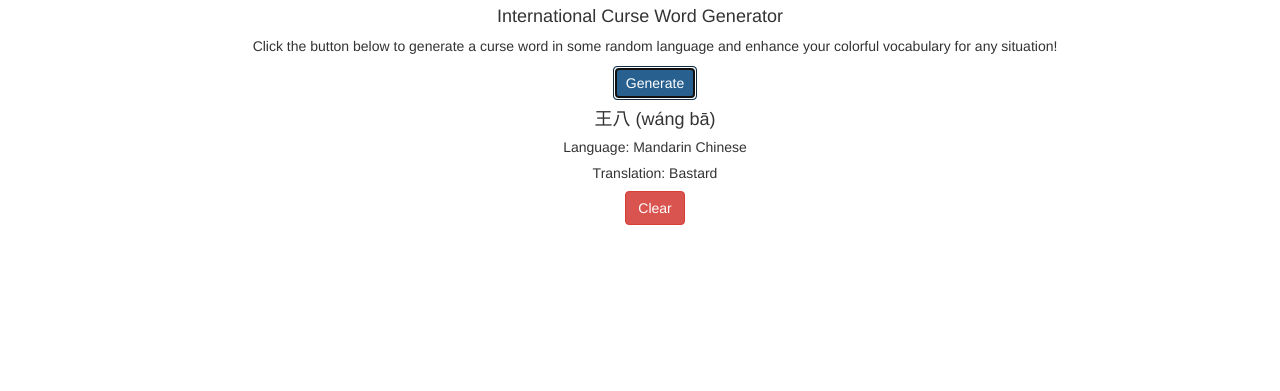
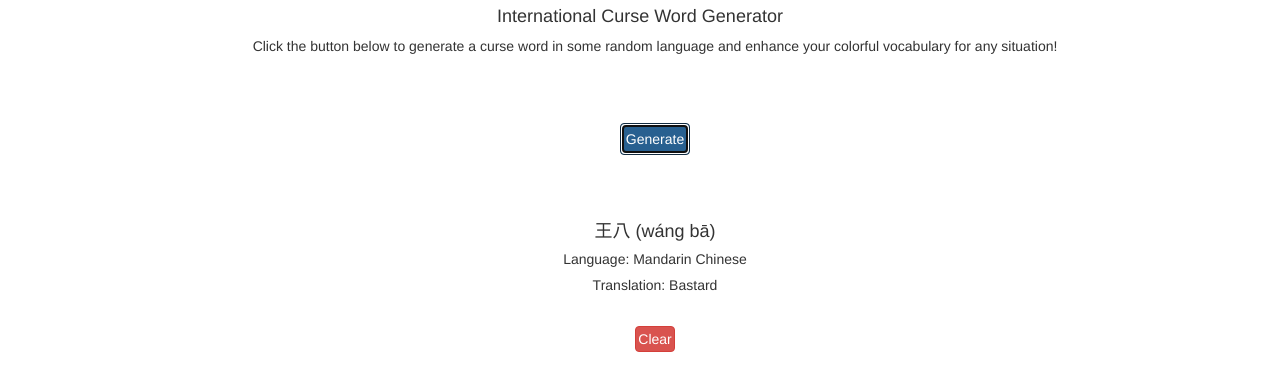
Before and after one commit to purcelllj/ngexcuse, a plain HTML site: page index.html in a window 1280 px wide. Both pictures are taken after a click on the button "Generate". Shown: the part 135-526 px from the top of the page. Drawn offline with nearby package versions, Linux system fonts and the light colour scheme.

Commit message:
changed button margin/padding

```diff
--- a/css/style.css
+++ b/css/style.css
@@ -0,0 +1,10 @@
+#generate {
+    margin:5%;
+    padding: 5px;
+
+}
+
+#clear {
+    margin: 2%;
+    padding: 2px;
+}
--- a/index.html
+++ b/index.html
@@ -34,7 +34,7 @@
             </p>
         </div>
         <div class="container text-center">
-            <button class="btn btn-primary" ng-click="showW=true">Generate</button>
+            <button class="btn btn-primary" ng-click="showW=true" id="generate">Generate</button>
 
         </div>
         <div class="container text-center" ng-show="showW">
@@ -47,7 +47,7 @@
             <h5>
               {{showWord.trans}}
             </h5>
-            <button class="btn btn-danger" ng-click="clearIt()">Clear</button>
+            <button class="btn btn-danger" ng-click="clearIt()" id="clear">Clear</button>
         </div>
     </div>
 </body>
```
